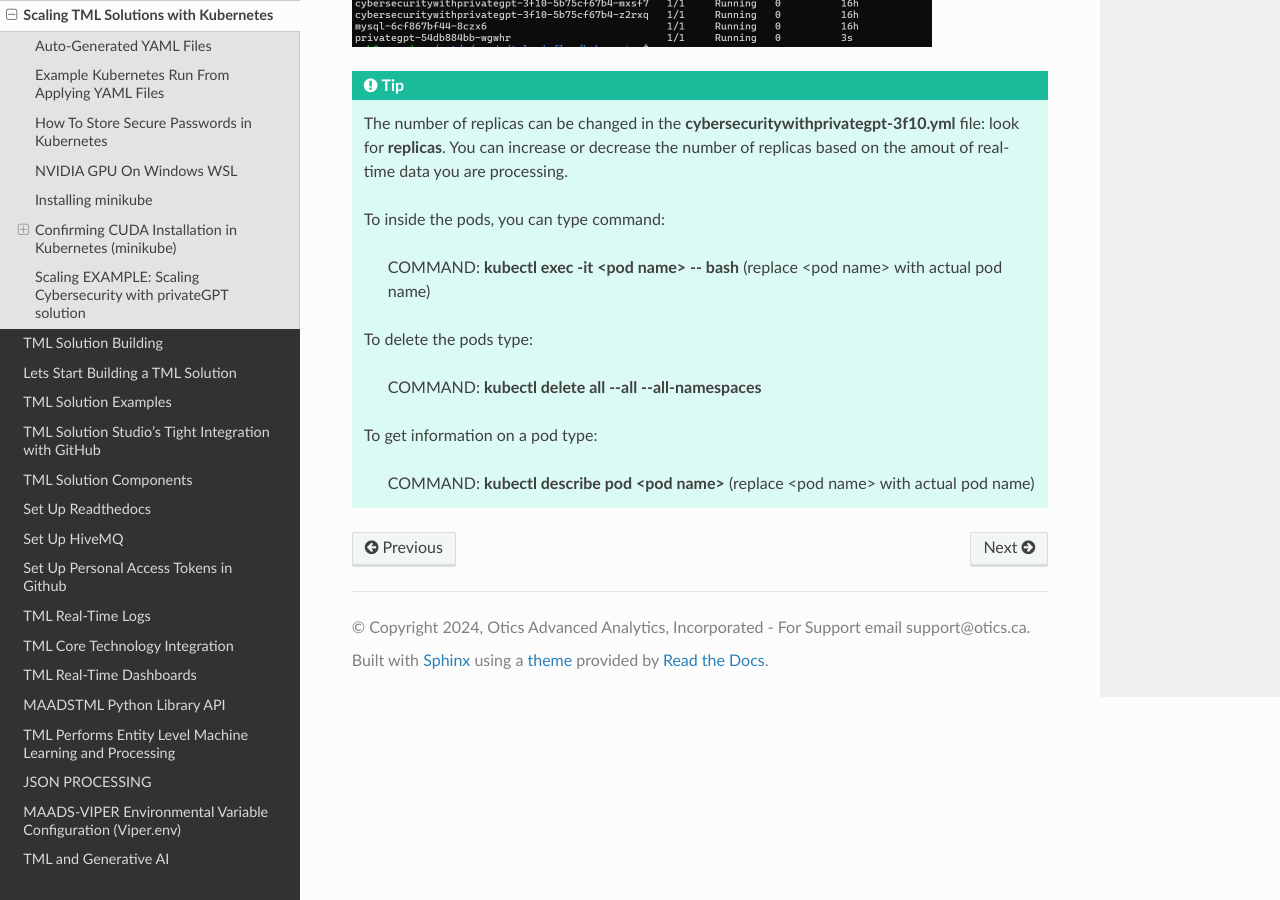
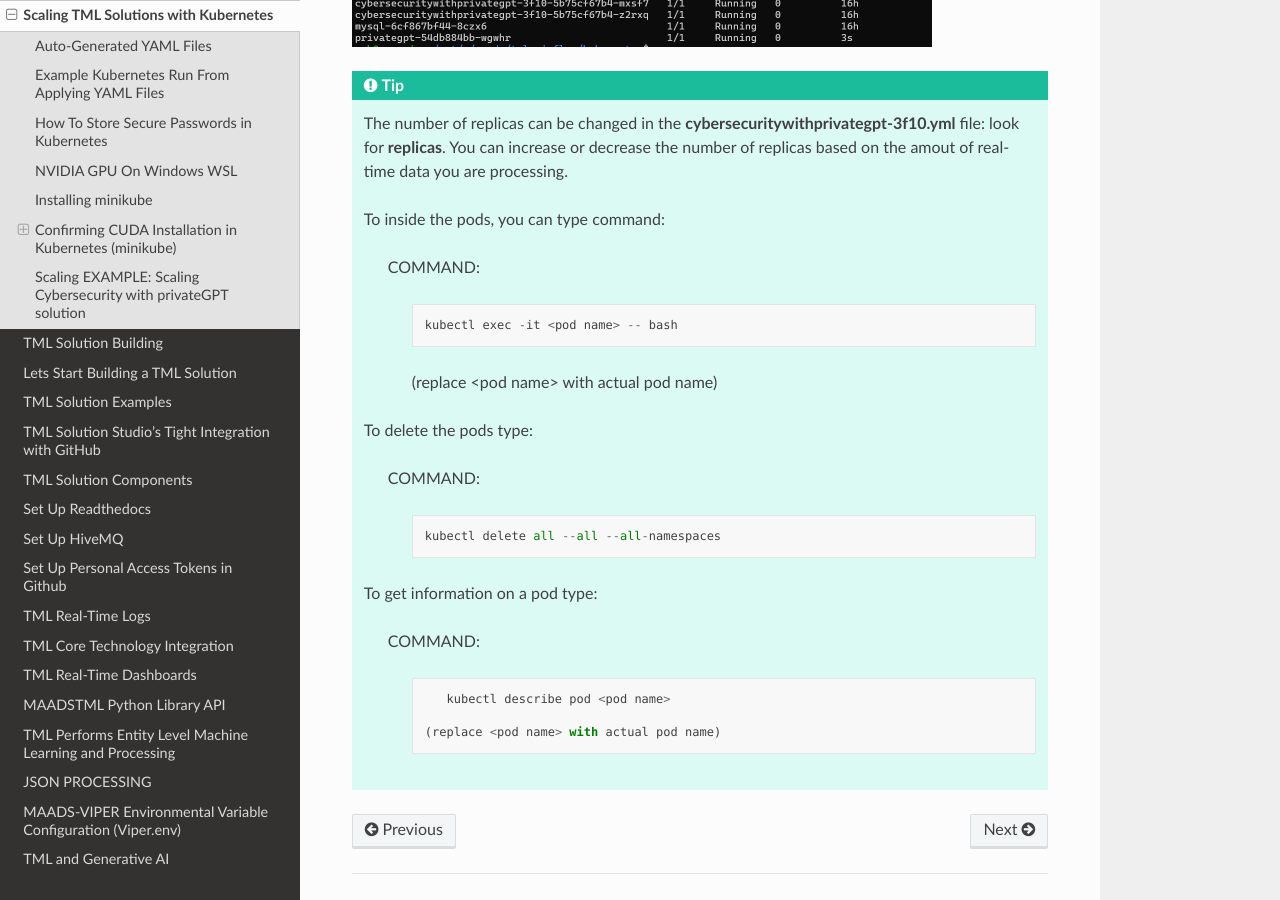
Before and after one commit to smaurice101/readthedocs, a Sphinx documentation site: the page built from docs/source/kube.rst, in a window 1280 px wide and 900 px high, scrolled down 9681 px. Built offline with Sphinx 7.4.7 and the Read the Docs theme 3.1.0, drawn with Linux system fonts in a browser that asks for light colours.

Commit message:
Update kube.rst

```diff
--- a/docs/source/kube.rst
+++ b/docs/source/kube.rst
@@ -413,12 +413,28 @@ This image shows 3 replicas of the TML solution: cybersecuritywithprivategpt-3f1
 
    To inside the pods, you can type command:
 
-    COMMAND: **kubectl exec -it <pod name> \-\- bash** (replace <pod name> with actual pod name)
+    COMMAND:
+
+            .. code-block::
+
+                kubectl exec -it <pod name> -- bash
+
+            (replace <pod name> with actual pod name)
 
    To delete the pods type:
 
-    COMMAND: **kubectl delete all \-\-all \-\-all-namespaces**
+    COMMAND:
+
+            .. code-block::
+
+                kubectl delete all --all --all-namespaces
 
    To get information on a pod type:
 
-    COMMAND: **kubectl describe pod <pod name>** (replace <pod name> with actual pod name)
+    COMMAND:
+
+            .. code-block::
+
+                kubectl describe pod <pod name>
+
+             (replace <pod name> with actual pod name)
```
